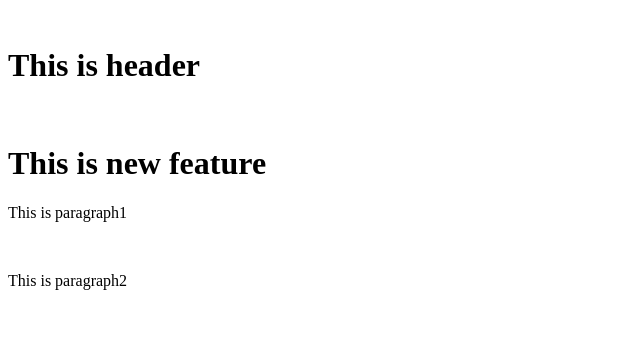
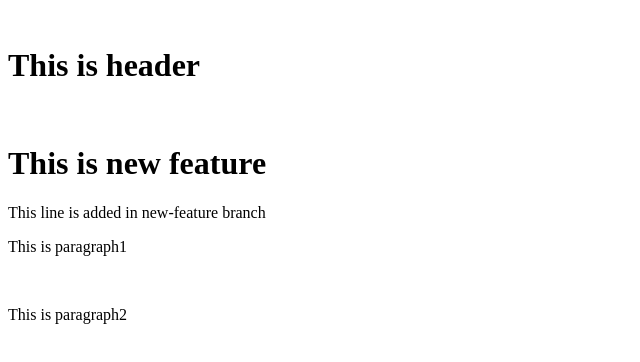
Before and after one commit to NattanichaC/sample_git2, a plain HTML site: page index.html in a window 1280 px wide. Shown: the whole page, without its empty margins (0-640 px from the left). Drawn offline with Linux system fonts and the light colour scheme.

Commit message:
new-feature branch

```diff
--- a/index.html
+++ b/index.html
@@ -4,6 +4,7 @@
 <body>
 <h1>This is header</h1>
 <h1>This is new feature</h1>
+<p>This line is added in new-feature branch</p>
 <p>This is paragraph1</p>
 <p>This is paragraph2</p>
 </body>
```
